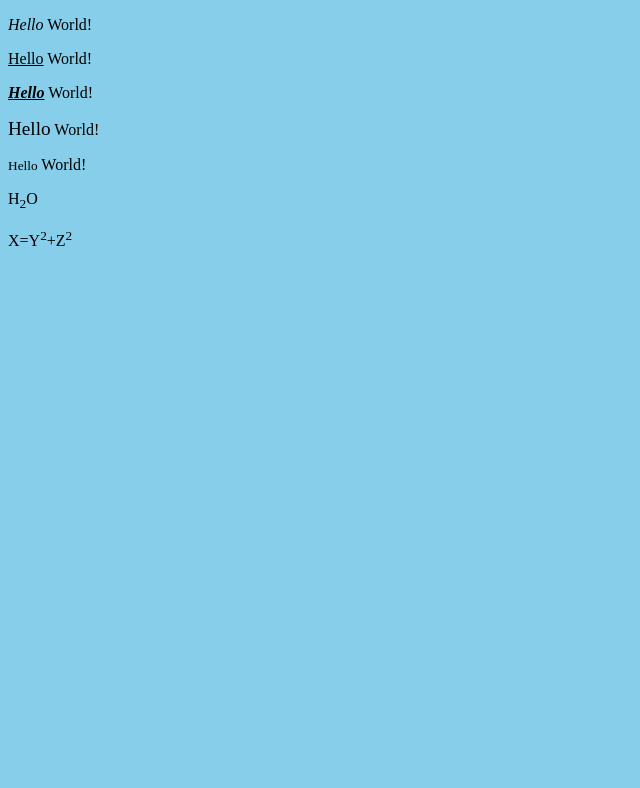
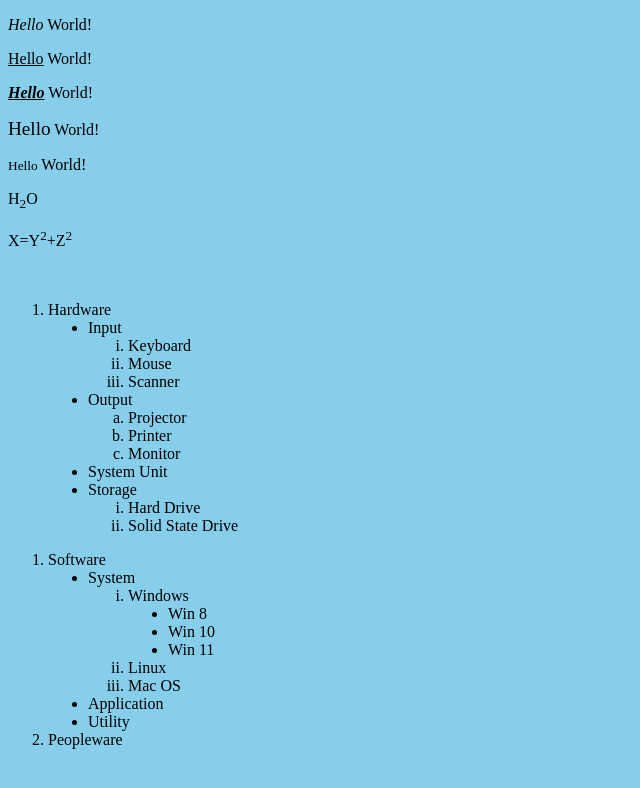
Before and after one commit to markravenlacap12/GitDemo, a plain HTML site: page index.html in a window 1280 px wide. Shown: the whole page, without its empty margins (0-640 px from the left). Drawn offline with Linux system fonts and the light colour scheme.

Commit message:
Done HTML ordered list

```diff
--- a/index.html
+++ b/index.html
@@ -16,5 +16,61 @@
     <p>H<sub>2</sub>O</p>
     <p>X=Y<sup>2</sup>+Z<sup>2</sup></p>
 
+    <br>
+
+    <ol>
+        <li>Hardware</li>
+            <ul type="disc">
+
+                <li>Input</li>
+                    <ol type="i">
+                       <li>Keyboard</li>
+                       <li>Mouse</li>
+                       <li>Scanner</li>
+                    </ol>
+
+                <li>Output</li>
+                    <ol type="a">
+                        <li>Projector</li>
+                        <li>Printer</li>
+                        <li>Monitor</li>
+                    </ol>
+
+                <li>System Unit</li>
+
+                <li>Storage</li>
+                    <ol type="i">
+                        <li>Hard Drive</li>
+                        <li>Solid State Drive</li>
+                    </ol>
+            </ul>
+    </ol>
+    <ol>
+        <li>Software</li>
+            <ul type="disc">
+
+                <li>System</li>
+                    <ol type="i">
+                       <li>Windows</li>
+                            <ul type="disc">
+                                <li>Win 8</li>
+                                <li>Win 10</li>
+                                <li>Win 11</li>
+                            </ul>
+                       <li>Linux</li>
+                       <li>Mac OS</li>
+                    </ol>
+
+                <li>Application</li>
+
+                <li>Utility</li>
+
+            </ul>
+
+        <li>Peopleware</li>
+    </ol>
+
+
+
 </body>
 </html>
```
